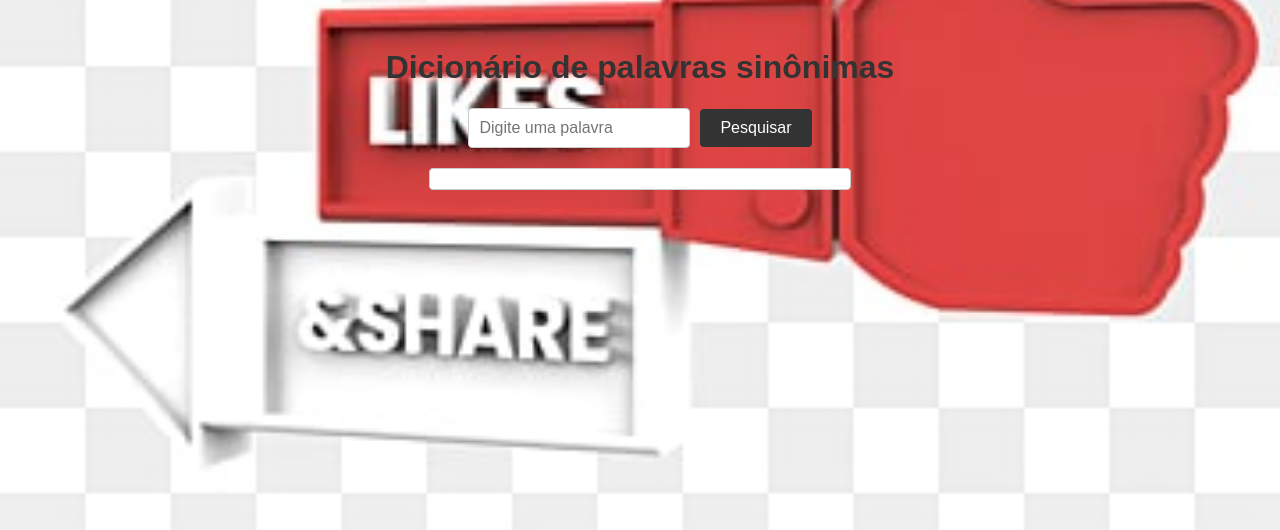
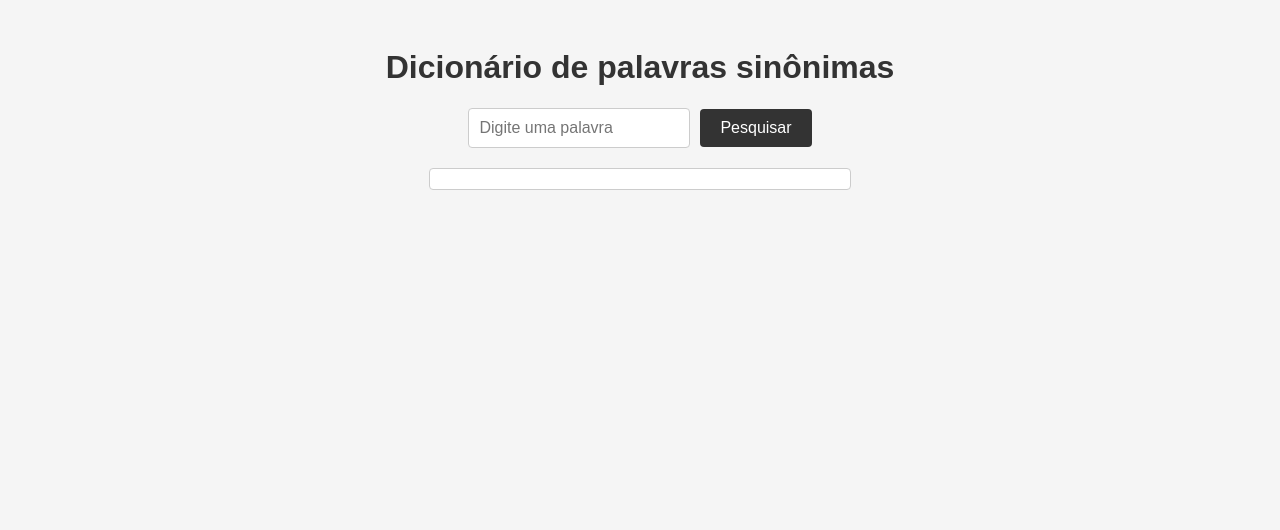
Before and after one commit to kelven939/dictionary, a plain HTML site: page index.html in a window 1280 px wide. Drawn offline with Linux system fonts and the light colour scheme; no server answers.

Commit message:
update css

```diff
--- a/style.css
+++ b/style.css
@@ -2,10 +2,6 @@ body {
     font-family: Arial, sans-serif;
     background-color: #f5f5f5;
     padding: 20px;
-    background-image: url("./images/likes-and-share.jpg");
-    background-repeat: no-repeat;
-    background-position: center;
-    background-size: cover;
 }
 
 h1 {
```
